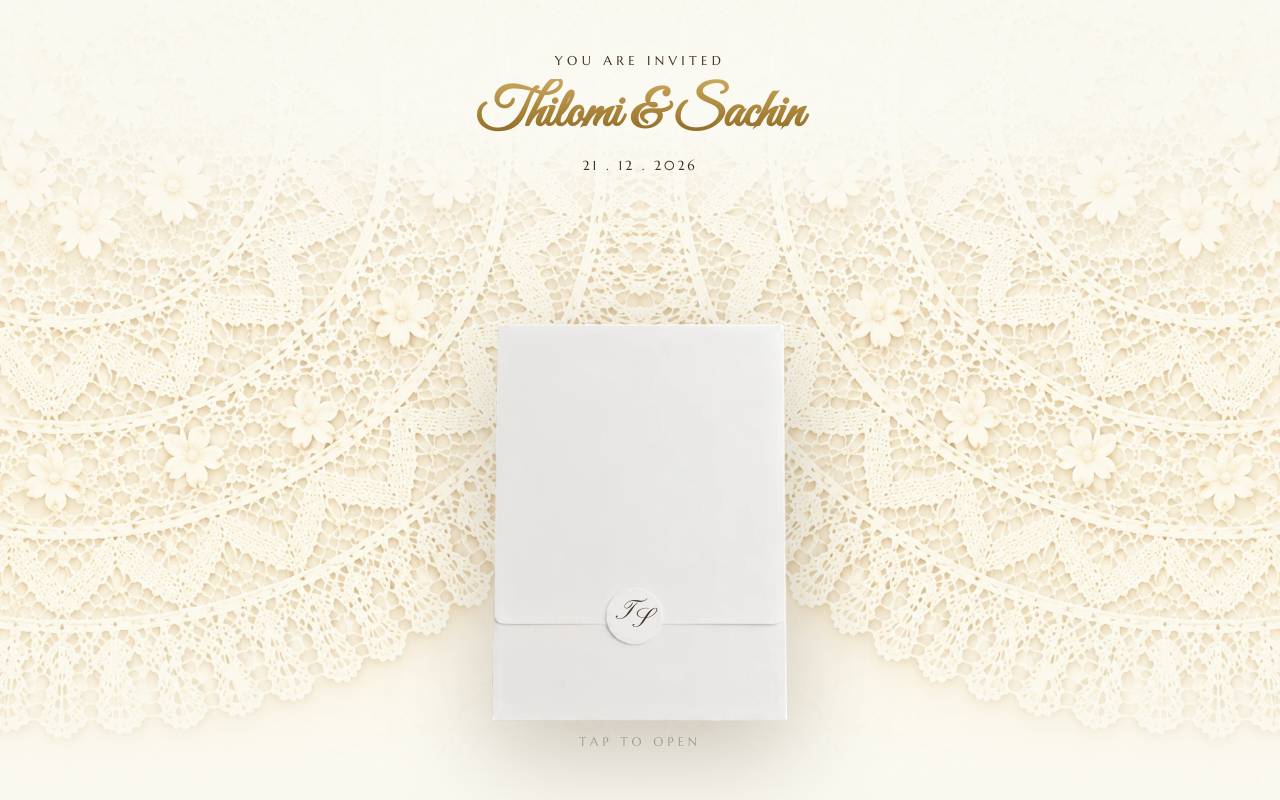
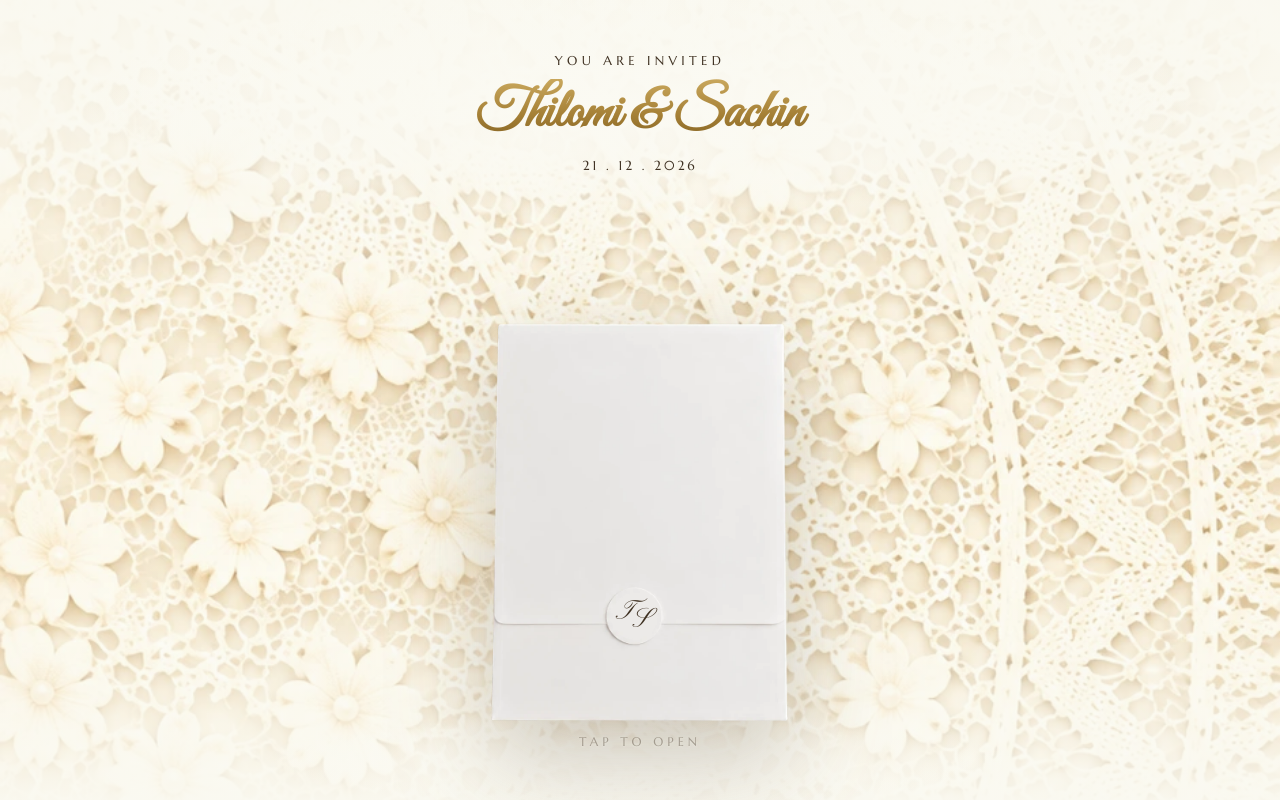
Before and after one commit to Qubion-coder/Thilomi-and-Sachin, a React (Vite) app: page / in a window 1280 px wide. Built offline with nearby package versions, Linux system fonts and the light colour scheme; a web font is replaced by a local one.

Commit message:
Use the lace background as-is on wide screens instead of a mirrored copy
Co-Authored-By: Claude Opus 5.5 <noreply@anthropic.com>

```diff
--- a/src/App.tsx
+++ b/src/App.tsx
@@ -214,7 +214,7 @@ function Cover({onOpened}: {onOpened: () => void}) {
       <div
         aria-hidden="true"
         className="pointer-events-none absolute inset-0 hidden sm:block"
-        style={{backgroundImage: 'url(/beeralu-frame/cover-bg-web.webp)', backgroundSize: 'cover', backgroundPosition: 'center'}}
+        style={{backgroundImage: 'url(/beeralu-frame/cover-bg-web.webp)', backgroundSize: 'cover', backgroundPosition: 'left top'}}
       />
       <div aria-hidden="true" className="pointer-events-none absolute inset-0" style={{background: 'rgba(250,249,241,0.34)'}} />
       <div
@@ -1494,7 +1494,7 @@ export default function App() {
         <div
           aria-hidden="true"
           className="pointer-events-none fixed inset-0 hidden sm:block"
-          style={{zIndex: -1, backgroundImage: 'url(/beeralu-frame/cover-bg-web.webp)', backgroundSize: 'cover', backgroundPosition: 'center'}}
+          style={{zIndex: -1, backgroundImage: 'url(/beeralu-frame/cover-bg-web.webp)', backgroundSize: 'cover', backgroundPosition: 'left top'}}
         />
         <div
           aria-hidden="true"
```
Also changed, not shown: public/beeralu-frame/cover-bg-web.webp.
